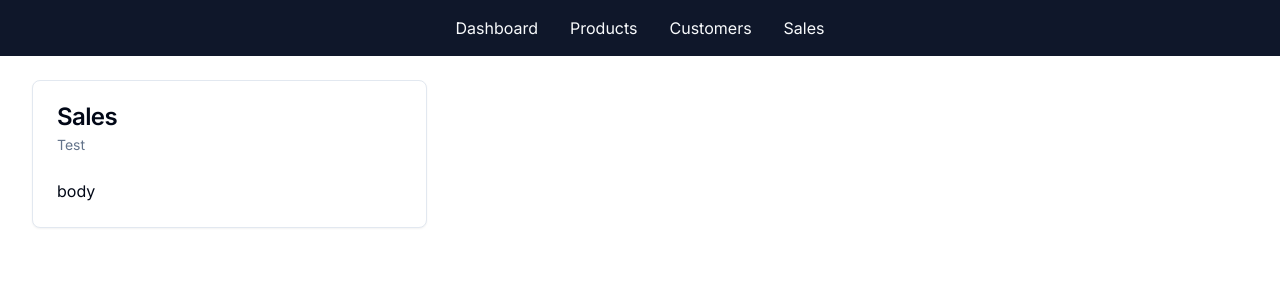
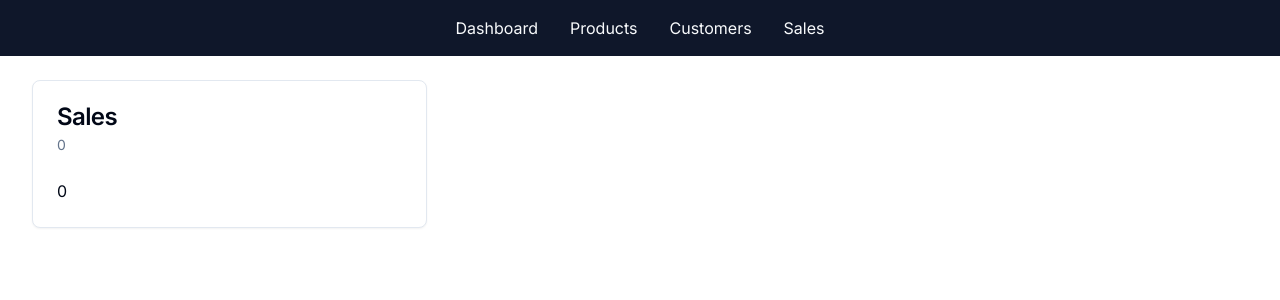
Before and after one commit to DavidPerelman/next-js-ecommerce, a Next.js app: page /admin in a window 1280 px wide. Shown: the top 300 px of the page. Built offline with nearby package versions, Linux system fonts and the light colour scheme; no server answers; the database is empty.

Commit message:
src - app - admin - page.tsx - setup getSalesData

```diff
--- a/src/app/admin/page.tsx
+++ b/src/app/admin/page.tsx
@@ -5,13 +5,29 @@ import {
   CardHeader,
   CardTitle,
 } from "@/src/components/ui/card";
+import db from "@/src/db/db";
 
-function getSalesData() {}
+async function getSalesData() {
+  const data = await db.order.aggregate({
+    _sum: { pricePaidInCents: true },
+    _count: true,
+  });
 
-export default function AdminDashboard() {
+  return {
+    amount: (data._sum.pricePaidInCents || 0) / 100,
+    numberOfSales: data._count,
+  };
+}
+
+export default async function AdminDashboard() {
+  const salesData = await getSalesData();
   return (
     <div className="grid grid-cols-1 md:grid-cols-2 lg:grid-cols-3 gap-4">
-      <DashboardCard title="Sales" subtitle="Test" body="body" />
+      <DashboardCard
+        title="Sales"
+        subtitle={salesData.numberOfSales}
+        body={salesData.amount}
+      />
     </div>
   );
 }
--- a/src/components/ui/card.tsx
+++ b/src/components/ui/card.tsx
@@ -1,5 +1,6 @@
+import * as React from "react";
+
 import { cn } from "@/src/lib/utils";
-import * as React from "react";
 
 const Card = React.forwardRef<
   HTMLDivElement,
--- /dev/null
+++ b/src/db/db.ts
@@ -0,0 +1,15 @@
+import { PrismaClient } from "@prisma/client";
+
+const prismaClientSingleton = () => {
+  return new PrismaClient();
+};
+
+declare const globalThis: {
+  prisma: ReturnType<typeof prismaClientSingleton>;
+} & typeof global;
+
+const db = globalThis.prisma ?? prismaClientSingleton();
+
+export default db;
+
+if (process.env.NODE_ENV !== "production") globalThis.prisma = db;
```
